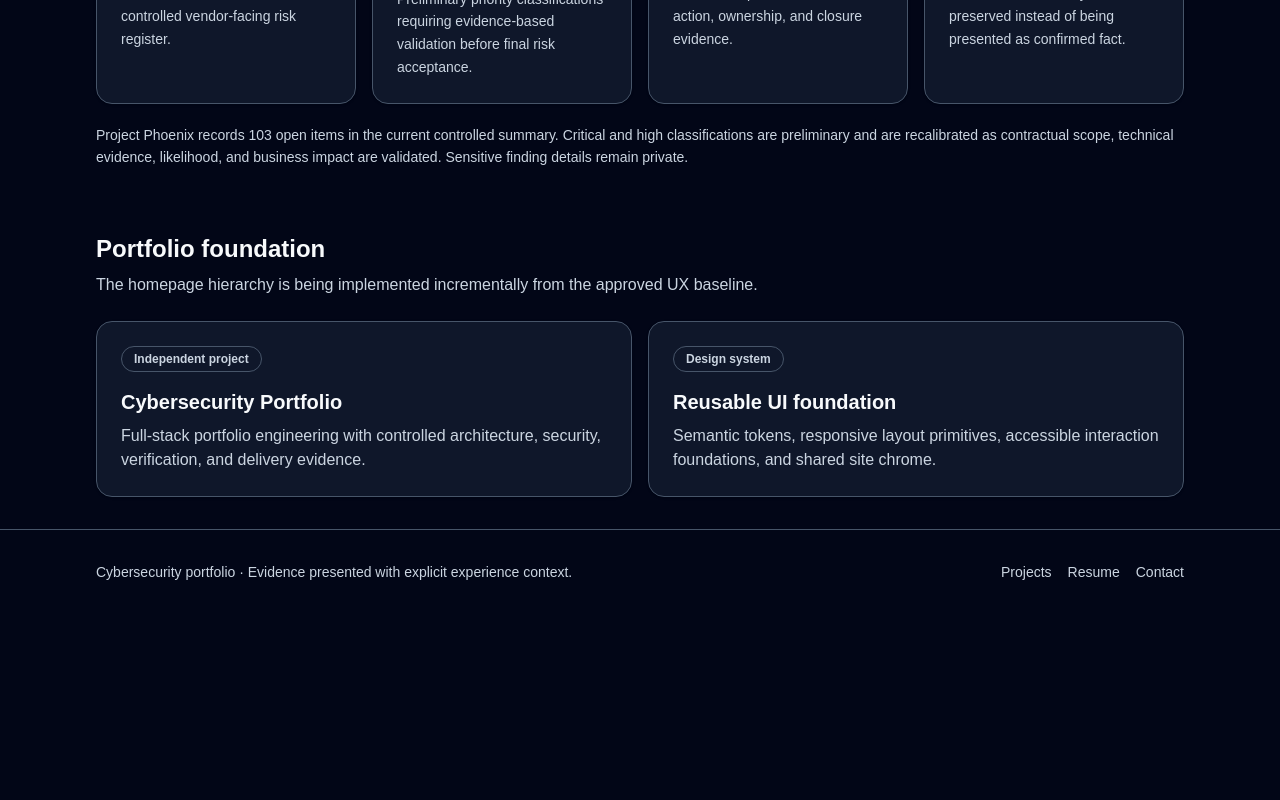
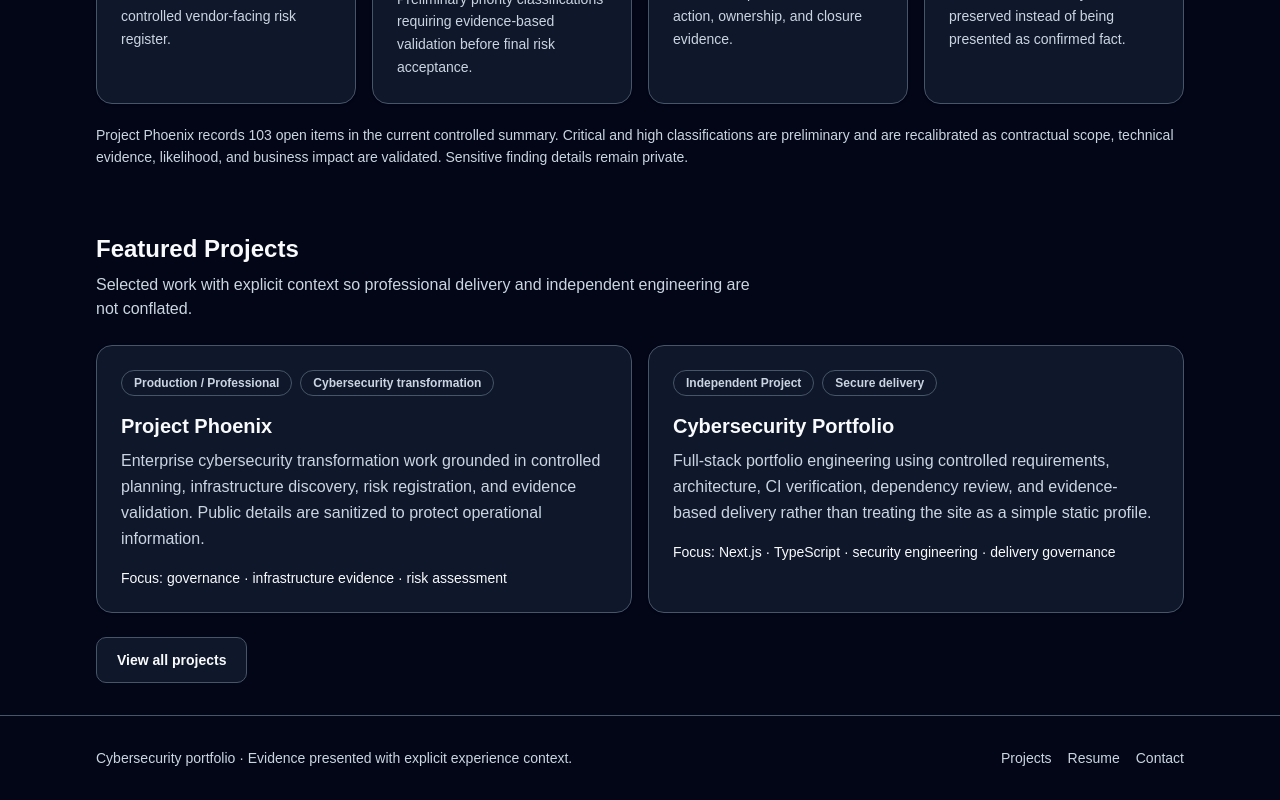
Before and after one commit to HexeCalibre/My-Portfolio, a Next.js app: page / in a window 1280 px wide. Shown: the part 1619-2419 px from the top of the page. Before the commit the page ends 2233 px from the top, so only its background shows below. Built offline with nearby package versions, Linux system fonts and the light colour scheme.

Commit message:
feat: add evidence-classified featured projects

```diff
--- a/src/app/page.tsx
+++ b/src/app/page.tsx
@@ -131,24 +131,46 @@ export default function Home() {
         </Section>
 
         <Section
-          title="Portfolio foundation"
-          description="The homepage hierarchy is being implemented incrementally from the approved UX baseline."
+          title="Featured Projects"
+          description="Selected work with explicit context so professional delivery and independent engineering are not conflated."
         >
-          <div className="grid gap-4 md:grid-cols-2">
+          <div className="grid gap-4 lg:grid-cols-2">
             <Card>
-              <Badge>Independent project</Badge>
-              <h3 className="mt-4 text-xl font-semibold text-foreground">Cybersecurity Portfolio</h3>
-              <p className="mt-2 text-muted">
-                Full-stack portfolio engineering with controlled architecture, security, verification, and delivery evidence.
+              <div className="flex flex-wrap gap-2">
+                <Badge>Production / Professional</Badge>
+                <Badge>Cybersecurity transformation</Badge>
+              </div>
+              <h3 className="mt-4 text-xl font-semibold text-foreground">Project Phoenix</h3>
+              <p className="mt-2 leading-relaxed text-muted">
+                Enterprise cybersecurity transformation work grounded in controlled planning, infrastructure discovery, risk registration, and evidence validation. Public details are sanitized to protect operational information.
+              </p>
+              <p className="mt-4 text-sm font-medium text-foreground">
+                Focus: governance · infrastructure evidence · risk assessment
               </p>
             </Card>
+
             <Card>
-              <Badge>Design system</Badge>
-              <h3 className="mt-4 text-xl font-semibold text-foreground">Reusable UI foundation</h3>
-              <p className="mt-2 text-muted">
-                Semantic tokens, responsive layout primitives, accessible interaction foundations, and shared site chrome.
+              <div className="flex flex-wrap gap-2">
+                <Badge>Independent Project</Badge>
+                <Badge>Secure delivery</Badge>
+              </div>
+              <h3 className="mt-4 text-xl font-semibold text-foreground">Cybersecurity Portfolio</h3>
+              <p className="mt-2 leading-relaxed text-muted">
+                Full-stack portfolio engineering using controlled requirements, architecture, CI verification, dependency review, and evidence-based delivery rather than treating the site as a simple static profile.
+              </p>
+              <p className="mt-4 text-sm font-medium text-foreground">
+                Focus: Next.js · TypeScript · security engineering · delivery governance
               </p>
             </Card>
+          </div>
+
+          <div className="mt-6">
+            <Link
+              href="/projects"
+              className="inline-flex min-h-11 items-center justify-center rounded-md border border-border bg-surface px-5 py-3 text-sm font-semibold text-foreground hover:bg-surface-raised"
+            >
+              View all projects
+            </Link>
           </div>
         </Section>
       </Container>
```
